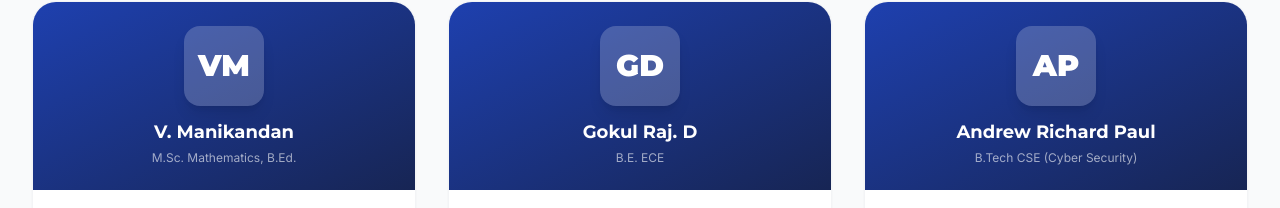
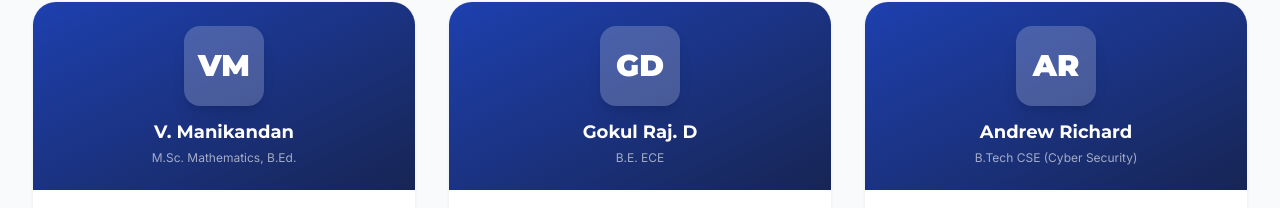
Before and after one commit to siddhikshaeducationcare-web/siddhiksha-edu, a Next.js app: page /faculty in a window 1280 px wide. Shown: the part 454-662 px from the top of the page. Built offline with nearby package versions, Linux system fonts and the light colour scheme.

Commit message:
Update faculty with real staff details

```diff
--- a/src/app/faculty/page.tsx
+++ b/src/app/faculty/page.tsx
@@ -32,7 +32,7 @@ const faculty = [
   },
   {
     id: "3",
-    name: "Andrew Richard Paul",
+    name: "Andrew Richard",
     qualification: "B.Tech CSE (Cyber Security)",
     experience: "4 Years",
     subject_expertise: "English, Mathematics, Computer Science",
```
